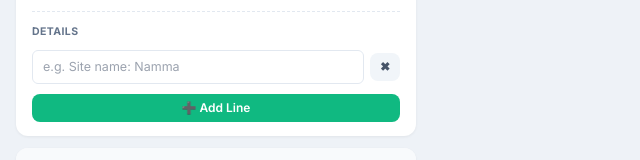
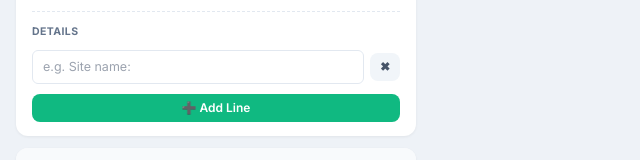
Before and after one commit to tarunprajapat814-code/CV_Mr._Tarun_Prajapat, a plain HTML site: page invoice-generator.html in a window 1280 px wide. Shown: the part 2652-2812 px from the top of the page, 0-640 px from the left. Drawn offline with nearby package versions, Linux system fonts and the light colour scheme.

Commit message:
Update invoice-generator.html

```diff
--- a/invoice-generator.html
+++ b/invoice-generator.html
@@ -1404,7 +1404,7 @@ function renderDetails() {
   if (!state.details || !state.details.length) state.details = [''];
   c.innerHTML = state.details.map((d, i) =>
     '<div class="detail-row">' +
-      '<input placeholder="e.g. Site name: Namma" value="' + esc(d) + '" autocomplete="off" oninput="updateDetail(' + i + ', this.value)">' +
+      '<input placeholder="e.g. Site name: " value="' + esc(d) + '" autocomplete="off" oninput="updateDetail(' + i + ', this.value)">' +
       '<button class="btn btn-ghost btn-sm" onclick="removeDetail(' + i + ')">✖</button>' +
     '</div>'
   ).join('');
```
